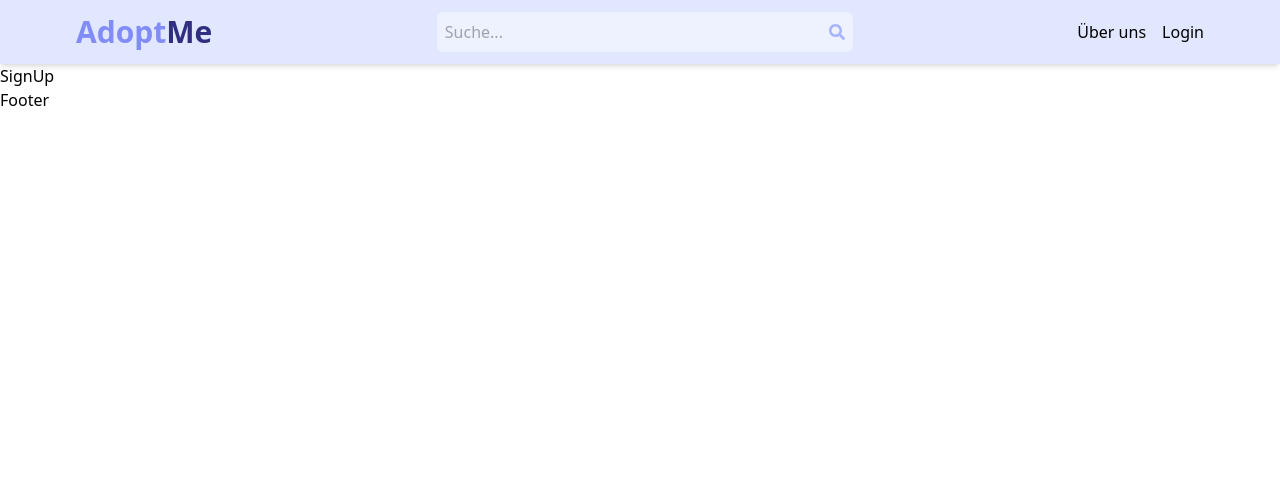
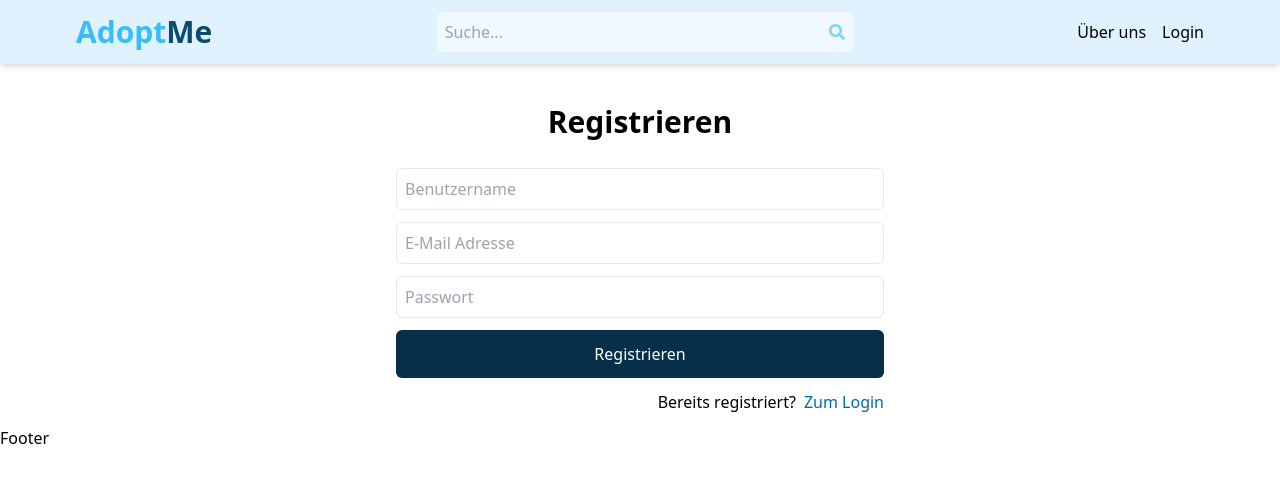
Before and after one commit to ismailbay/mern-adoptme, a React (Vite) app in the folder client/: page /signup in a window 1280 px wide. Shown: the top 482 px of the page. Built offline with nearby package versions, Linux system fonts and the light colour scheme.

Commit message:
feat: add registration component

```diff
--- a/client/src/components/Header.jsx
+++ b/client/src/components/Header.jsx
@@ -3,21 +3,21 @@ import { Link } from "react-router-dom";
 
 export default function Header() {
   return (
-    <header className="bg-indigo-100 shadow-md">
+    <header className="bg-sky-100 shadow-md">
       <div className="flex justify-between items-center max-w-6xl mx-auto p-3">
         <Link to="/">
           <h1 className="font-bold text-lg sm:text-3xl flex flex-wrap">
-            <span className="text-indigo-400">Adopt</span>
-            <span className="text-indigo-900">Me</span>
+            <span className="text-sky-400">Adopt</span>
+            <span className="text-sky-900">Me</span>
           </h1>
         </Link>
-        <form className="bg-indigo-50 p-2 rounded-md flex items-center">
+        <form className="bg-sky-50 p-2 rounded-md flex items-center">
           <input
             type="text"
             className="bg-transparent focus:outline-none w-24 sm:w-96"
             placeholder="Suche..."
           />
-          <FaSearch className="text-indigo-300" />
+          <FaSearch className="text-sky-300" />
         </form>
         <ul className="flex gap-4">
           <Link to="/about">
--- a/client/src/pages/SignUp.jsx
+++ b/client/src/pages/SignUp.jsx
@@ -1,7 +1,38 @@
-import React from 'react'
+import { Link } from "react-router-dom";
 
 export default function SignUp() {
   return (
-    <div>SignUp</div>
-  )
+    <div className="p-3 max-w-lg mx-auto">
+      <h1 className="text-3xl text-center font-semibold my-7">Registrieren</h1>
+      <form className="flex flex-col gap-3">
+        <input
+          type="text"
+          placeholder="Benutzername"
+          className="border p-2 rounded-md"
+          id="username"
+        ></input>
+        <input
+          type="email"
+          placeholder="E-Mail Adresse"
+          className="border p-2 rounded-md"
+          id="email"
+        ></input>
+        <input
+          type="password"
+          placeholder="Passwort"
+          className="border p-2 rounded-md"
+          id="password"
+        ></input>
+        <button className="bg-sky-950 p-3 text-white rounded-md hover:opacity-90 disabled:opacity-30">
+          Registrieren
+        </button>
+      </form>
+      <div className="flex gap-2 mt-3 justify-end">
+        <p>Bereits registriert?</p>
+        <Link to={"/login"}>
+          <span className="text-sky-700">Zum Login</span>
+        </Link>
+      </div>
+    </div>
+  );
 }
```
Also changed, not shown: 2 other files (tests, documents, lock files or other folders).
